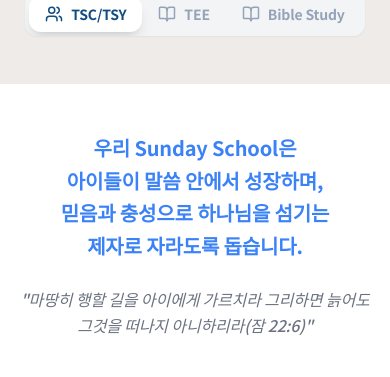
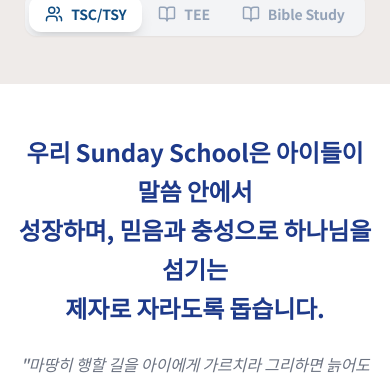
Before and after one commit to allaboutcan-pixel/thesentchurch, a React (Vite) app: page /ministry in a window 390 px wide. Shown: the part 769-1146 px from the top of the page. Built offline with nearby package versions, Linux system fonts and the light colour scheme; no server answers; the database is empty; a web font is replaced by a local one.

Commit message:
Style: Increase Next Generation intro title size and refine Korean mobile line breaks

```diff
--- a/src/i18n.js
+++ b/src/i18n.js
@@ -215,7 +215,7 @@ const resources = {
                 "learn_more": "자세히 보기",
                 "fold": "접기",
                 "sunday_school_title": "우리 Sunday School은\n아이들이 말씀 안에서 성장하며, 믿음과 충성으로\n하나님을 섬기는 제자로 자라도록 돕습니다.",
-                "sunday_school_desc_mobile": "우리 Sunday School은<br/>아이들이 말씀 안에서 성장하며,<br/>믿음과 충성으로 하나님을 섬기는<br/>제자로 자라도록 돕습니다.",
+                "sunday_school_desc_mobile": "우리 Sunday School은 아이들이 말씀 안에서<br/>성장하며, 믿음과 충성으로 하나님을 섬기는<br/>제자로 자라도록 돕습니다.",
                 "sunday_school_subtitle": "마땅히 행할 길을 아이에게 가르치라 그리하면 늙어도 그것을 떠나지 아니하리라(잠 22:6)",
                 "tsc_name": "The Sent Children (TSC)",
                 "tsc_target": "K - Gr.7",
--- a/src/pages/Ministry.jsx
+++ b/src/pages/Ministry.jsx
@@ -266,14 +266,14 @@ const Ministry = () => {
             <div className="bg-white pb-32 pt-12">
                 <div className="max-w-4xl mx-auto text-center px-4">
                     {/* Desktop Version: Keep as is */}
-                    <h2 className="hidden md:block text-2xl md:text-3xl font-black text-blue-500 mb-6 leading-relaxed whitespace-pre-line break-keep">
+                    <h2 className="hidden md:block text-3xl md:text-4xl font-black text-blue-900 mb-6 leading-relaxed whitespace-pre-line break-keep">
                         {i18n.language === 'en'
                             ? t('ministry.sunday_school_title')
                             : (siteConfig?.sundaySchoolTitle || t('ministry.sunday_school_title'))}
                     </h2>
                     {/* Mobile Version: Use translation with <br/> tags */}
                     <h2
-                        className="block md:hidden text-xl font-bold text-blue-500 mb-6 leading-relaxed whitespace-pre-line"
+                        className="block md:hidden text-2xl font-bold text-blue-900 mb-6 leading-relaxed whitespace-pre-line"
                         dangerouslySetInnerHTML={{
                             __html: i18n.language === 'en'
                                 ? t('ministry.sunday_school_title').replace(/\n/g, '<br/>')
```
